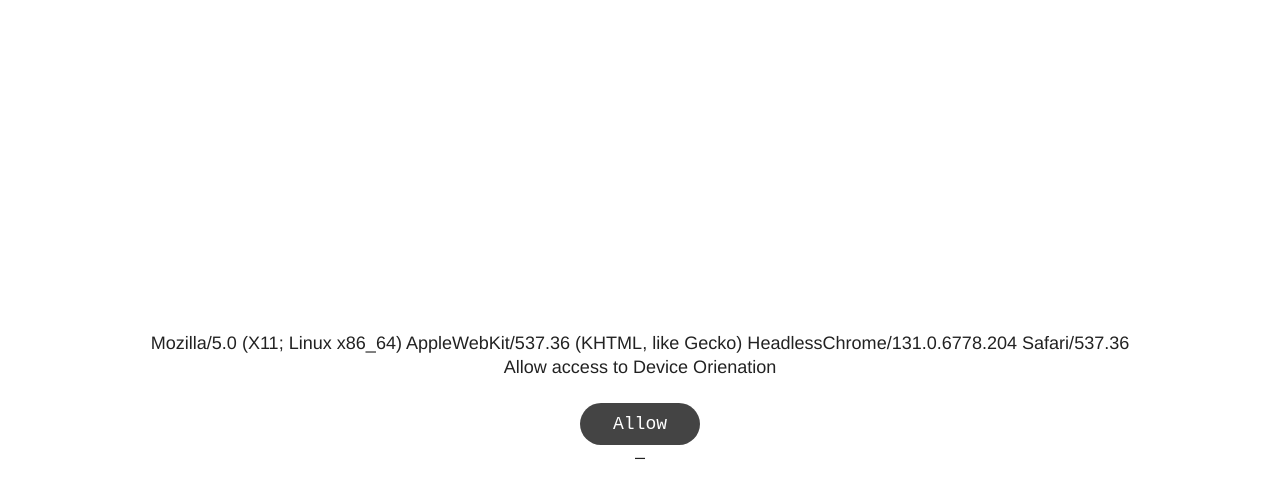
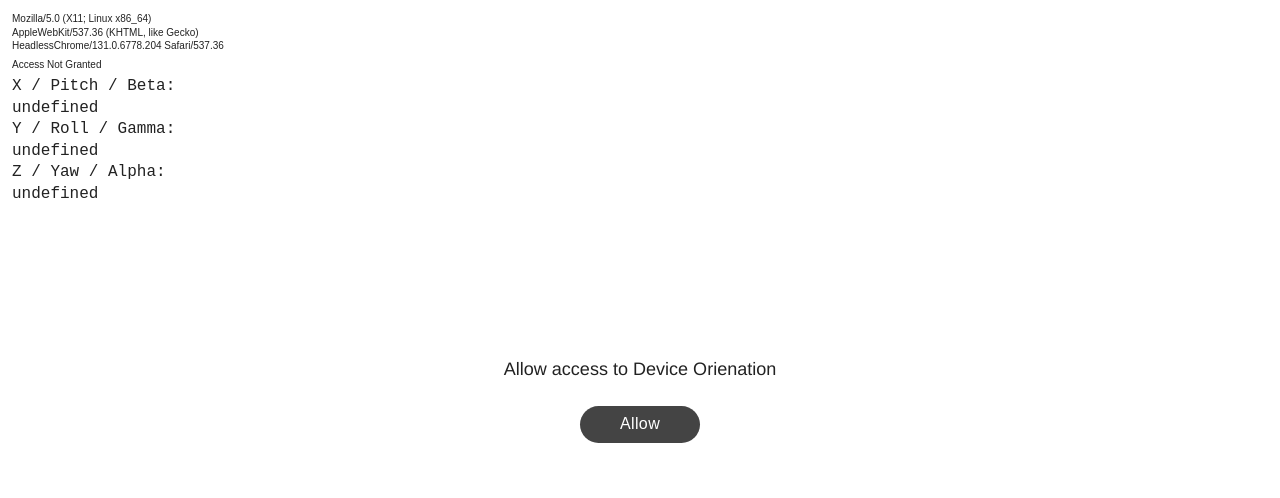
Before and after one commit to Tivo389/100_200809-device-orientation, a React (Create React App) app: page / in a window 1280 px wide. Shown: the top 498 px of the page. Built offline with nearby package versions, Linux system fonts and the light colour scheme.

Commit message:
200814 / 200812_statusChecker - Status Checker Complete - Proceed to round the coordinates.

```diff
--- a/src/components/DeviceOrientation.js
+++ b/src/components/DeviceOrientation.js
@@ -1,8 +1,12 @@
 import React, { Component } from 'react';
+import { throttle } from './Helper';
 
 class DeviceOrientation extends Component {
   // LIFECYCLE METHODS
-  componentDidMount() {}
+  componentDidMount() {
+    this.handleUserAgentString();
+    window.requestAnimationFrame(this.logCoordinates);
+  }
   componentDidUpdate() {}
   componentWillUnmount() {}
 
@@ -11,7 +15,17 @@ class DeviceOrientation extends Component {
     return (
       <div className="mainWrapper">
         <div className="deviceStatus">
-        <p>{navigator.userAgent}</p>
+          <p className="userAgent"></p>
+          <p className="deviceOrientationAccess">Access Not Granted</p>
+          <p className="coordinates">
+            X / Pitch / Beta:<br/><span className="coordinatesX">–</span>
+          </p>
+          <p className="coordinates">
+            Y / Roll / Gamma:<br/><span className="coordinatesY">–</span>
+          </p>
+          <p className="coordinates">
+            Z / Yaw / Alpha:<br/><span className="coordinatesZ">–</span>
+          </p>
         </div>
         <div className="activationContainer">
           <p>Allow access to Device Orienation</p>
@@ -21,35 +35,45 @@ class DeviceOrientation extends Component {
               Allow
           </div>
         </div>
-        <p className="deviceOrientationDetectionStatus">–</p>
       </div>
     );
   }
 
   // FUNCTION: BASIC EXPLANATION HERE
+  // - Display the user string with better line-breaks.
+  handleUserAgentString = () => {
+    const target = document.querySelector('.userAgent');
+    const content = navigator.userAgent.replace(/[)]\s/g, ')<br>');
+    target.insertAdjacentHTML('afterbegin', content);
+  };
+  // - On button click determine the device type and return a response
   handleButtonClick = () => {
     const iOSDevice = typeof DeviceOrientationEvent.requestPermission === 'function';
     const likelyToBeMobileDevice = /Mobi|Android/i.test(navigator.userAgent);
     if (iOSDevice && likelyToBeMobileDevice) {
-      console.log('if (iOSDevice && likelyToBeMobileDevice)');
       DeviceOrientationEvent.requestPermission().then(permissionState => {
         if (permissionState === 'granted') {
-          window.addEventListener('deviceorientation', this.logCoordinates, true);
+          window.addEventListener('deviceorientation', throttle(this.logCoordinates, 500), true);
         }
       })
-      .catch(console.error);;
+      .catch(console.error);
+      this.updateDeviceStatus('Access Granted');
     } else if (likelyToBeMobileDevice) {
-      console.log('} else if (likelyToBeMobileDevice) {');
-      window.addEventListener('deviceorientation', this.logCoordinates, true);
+      window.addEventListener('deviceorientation', throttle(this.logCoordinates, 500), true);
+      this.updateDeviceStatus('Access Granted');
     } else {
-      console.log("I don't think you're on a mobile device");
-      // 111 Do something to the content to say we're not sure....
+      this.updateDeviceStatus("Access Not Granted<br>This doesn't seem like a mobile device");
     }
   }
+  // - Update the device status
+  updateDeviceStatus = (string) => {
+    document.querySelector('.deviceOrientationAccess').innerHTML = string;
+  };
   logCoordinates = (e) => {
-    console.log(`e.alpha: ${e.alpha}`);
-    console.log(`e.beta: ${e.beta}`);
-    console.log(`e.gamma: ${e.gamma}`);
+    // 999 CONTINUE HERE SHORTEN THE STRING
+    document.querySelector('.coordinatesX').innerHTML = e.beta;
+    document.querySelector('.coordinatesY').innerHTML = e.gamma;
+    document.querySelector('.coordinatesZ').innerHTML = e.alpha;
   };
 }
 
--- /dev/null
+++ b/src/components/Helper.js
@@ -0,0 +1,17 @@
+export const throttle = (func, limit) => {
+  let inThrottle;
+  return (...args) => {
+    if (!inThrottle) {
+      func(...args);
+      inThrottle = setTimeout(() => { inThrottle = false }, limit);
+    }
+  }
+};
+
+export const addClass = (domTarget, className) => {
+  domTarget.classList.add(className);
+};
+
+export const removeClass = (domTarget, className) => {
+  domTarget.classList.remove(className);
+};
--- a/src/css/stylesheet.css
+++ b/src/css/stylesheet.css
@@ -378,6 +378,7 @@ a {
   flex-direction: column;
   height: 100vh;
   justify-content: center;
+  position: relative;
   text-align: center;
   width: 100vw; }
 
@@ -403,6 +404,29 @@ a {
   justify-content: center;
   align-items: center;
   border-radius: 999px;
-  font-family: 'Courier New', Courier, monospace;
+  font-family: sans-serif;
   color: #FFFFFF;
-  font-size: 18px; }
+  font-weight: lighter;
+  letter-spacing: 0.025em;
+  font-size: 16px; }
+
+.deviceStatus {
+  position: absolute;
+  top: 0;
+  left: 0;
+  padding: 12px; }
+  .deviceStatus p {
+    text-align: left;
+    font-family: sans-serif;
+    font-weight: lighter;
+    line-height: 1.35;
+    font-size: 10px; }
+  .deviceStatus p + p {
+    margin-top: 0; }
+  .deviceStatus .deviceOrientationAccess,
+  .deviceStatus .userAgent {
+    margin-bottom: 0.5em; }
+  .deviceStatus .coordinates {
+    font-family: 'Courier New', Courier, monospace;
+    font-size: 16px;
+    line-height: 1.35; }
--- a/src/css/stylesheet.scss
+++ b/src/css/stylesheet.scss
@@ -15,6 +15,7 @@
   flex-direction: column;
   height: 100vh;
   justify-content: center;
+  position: relative;
   text-align: center;
   width: 100vw;
 }
@@ -41,7 +42,34 @@
   justify-content: center;
   align-items: center;
   border-radius: 999px;
-  font-family: 'Courier New', Courier, monospace;
+  font-family: sans-serif;
   color: #FFFFFF;
-  font-size: 18px;
+  font-weight: lighter;
+  letter-spacing: 0.025em;
+  font-size: 16px;
 }
+.deviceStatus {
+  position: absolute;
+  top: 0;
+  left: 0;
+  padding: 12px;
+  & p {
+    text-align: left;
+    font-family: sans-serif;
+    font-weight: lighter;
+    line-height: 1.35;
+    font-size: 10px;
+  }
+  & p + p {
+    margin-top: 0;
+  }
+  .deviceOrientationAccess,
+  .userAgent {
+    margin-bottom: 0.5em;
+  }
+  .coordinates {
+    font-family: 'Courier New', Courier, monospace;
+    font-size: 16px;
+    line-height: 1.35;
+  }
+}
```
